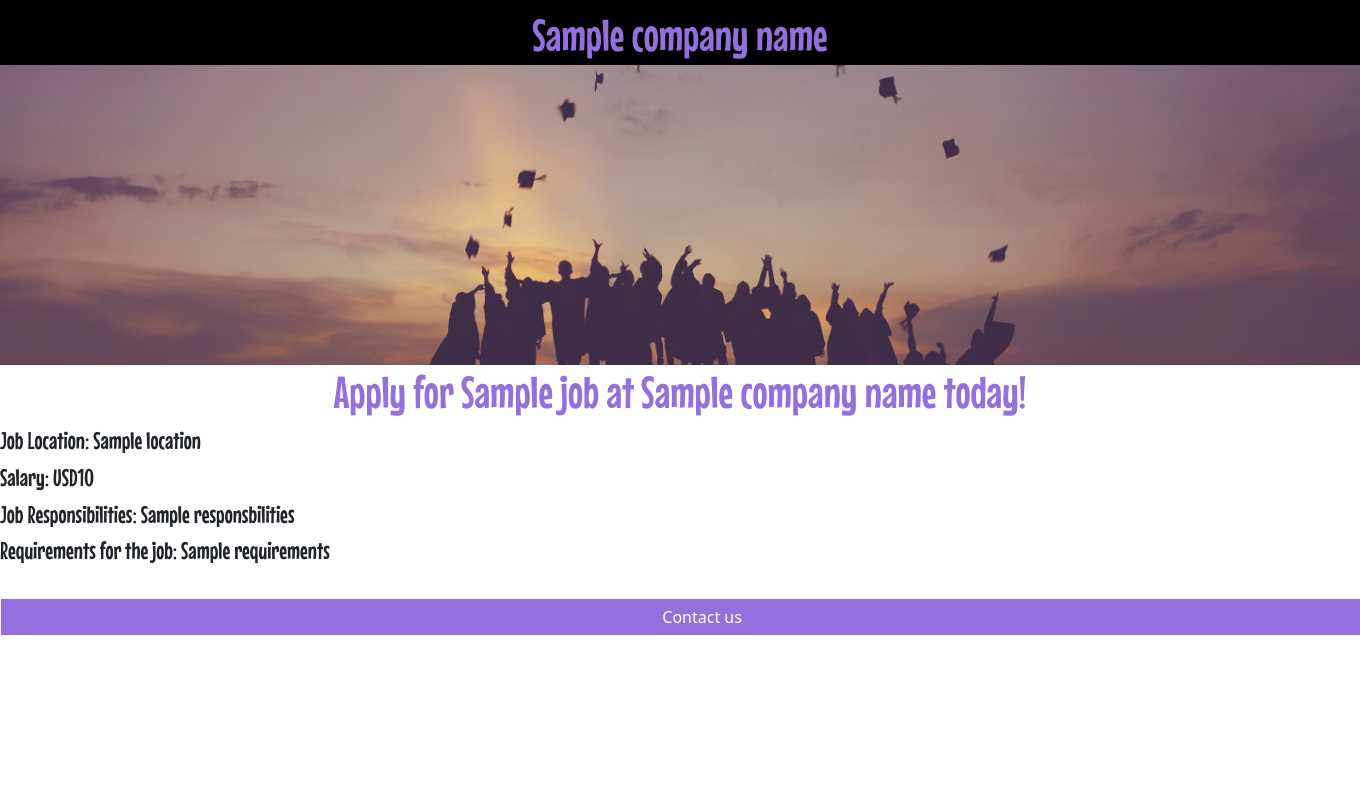
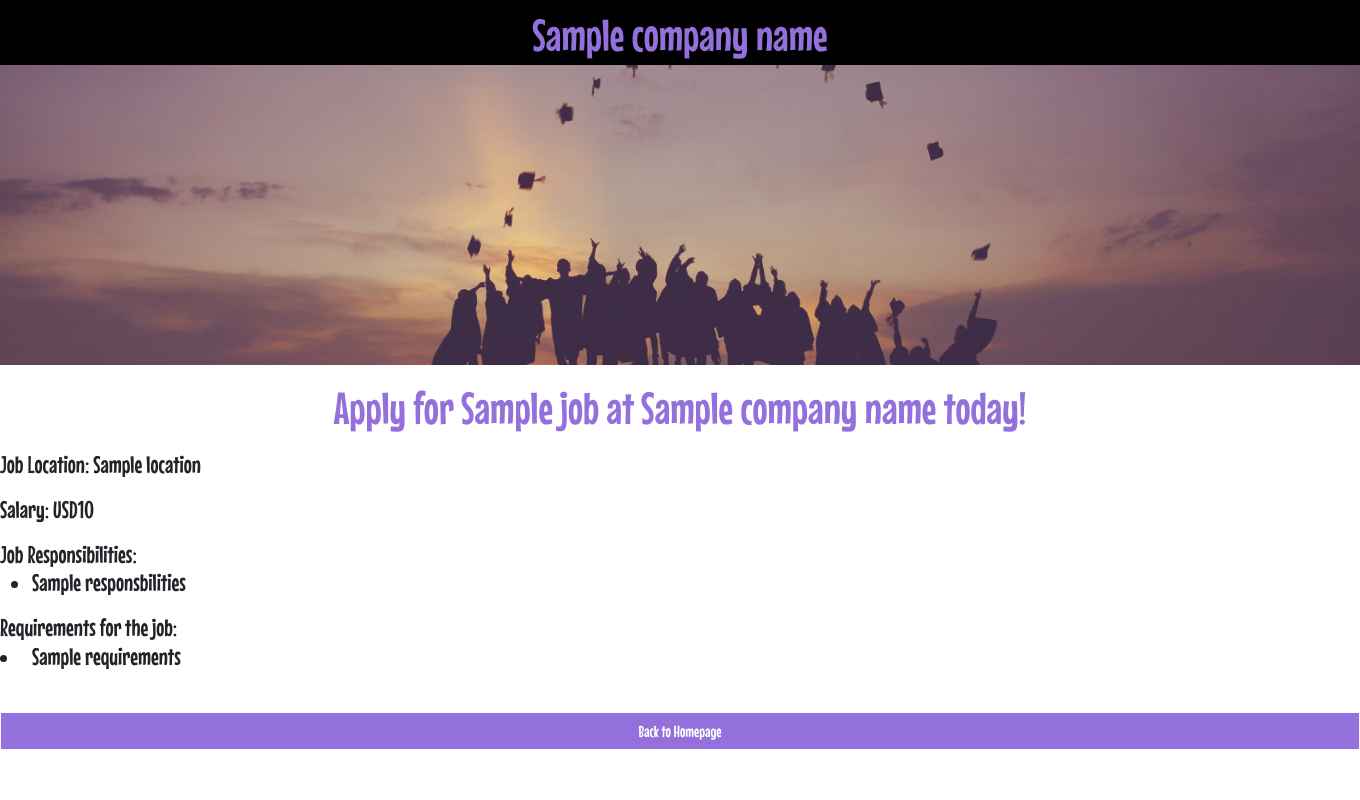
Before and after one commit to VG-Venice/flask-basic, a Flask app: template templates/jobpage.html in a window 1360 px wide; the page is wider, and only the part inside the window is pictured. Run offline with Flask 2, Linux system fonts and the light colour scheme; the template is opened without the code that fills it: most values are stand-ins (such as "Sample title", 1, 10 or a date in 2020).

Commit message:
Changes in ui and functionality using <ul> and css

```diff
--- a/templates/jobitem.html
+++ b/templates/jobitem.html
@@ -6,7 +6,7 @@
       <div style="color: tomato;">Salary:  {{job['salary']}} {{job['currency']}}</div>
      </div>
   <div class="col-3">
-    <button type="button" class="btn btn-outline-primary"><a href="/job/{{job['id']}}">Apply Now</a></button>
+    <button type="button" class="btn btn-outline-primary"><a href="/job/{{job['id']}}" style="text-decoration: none;">Apply Now</a></button>
       </div>
 
 </div>
--- a/templates/jobpage.html
+++ b/templates/jobpage.html
@@ -9,6 +9,7 @@
       font-weight: normal;
     }
       #h1first{
+        width: 100%;
     background: black;
     padding: 8px 0;
     margin-bottom: -5px;
@@ -21,9 +22,9 @@
     text-align: center;
   }
   #banner{
-    width: 104.25%;
+    width: 100.4%;
     height: 300px;
-    margin-left: -23.5px;
+    margin-left: -3.5px;
     object-fit: cover;
   }
   </style>
@@ -31,11 +32,21 @@
 <body>
      <h1 id="h1first"> {{company_name}} </h1>
     <img id="banner" src="/static/img.jpg">
-  <h1> Apply for {{job.title}} at {{company_name}} today! </h1>
-  <h4> Job Location: {{job.location}} </h4>
-  <h4> Salary: {{job.currency}}{{job.salary}} </h4>
-  <h4> Job Responsibilities: {{job.responsbilities}} </h4>
-  <h4> Requirements for the job: {{job.requirements}} </h4>
-      <button style="border-radius: 0px;width: 103.25vw;margin-left: -25px;color: white;background-color: mediumpurple;" class="btn btn-light mx-auto mt-4 mb-3">Contact us</button>
+  <h1 class="mt-3 mb-3"> Apply for {{job.title}} at {{company_name}} today! </h1>
+  <h4 class="mt-3 mb-3"> Job Location: {{job.location}} </h4>
+  <h4 class="mt-3 mb-3"> Salary: {{job.currency}}{{job.salary}} </h4>
+  <h4 class="mt-3 mb-3"> Job Responsibilities:
+    <ul>
+    {% for line in job.responsbilities.split("\n") %}
+      <li>{{line}}</li>
+    {% endfor %}
+    </ul>
+  </h4>
+  <h4 class="mt-3 mb-3"> Requirements for the job:
+      {% for lines in job.requirements.split(",") %}
+      <li>{{lines}}</li>
+    {% endfor %}
+  </h4>
+      <button style="border-radius: 0px;width: 100vw;margin-left: -25px;color: white;background-color: mediumpurple;" class="btn btn-light mx-auto mt-4 mb-3"><a style="text-decoration: none;color: white;" href="/">Back to Homepage</a></button>
 </body>
 </html>
```
Also changed, not shown: database.py (+4 -3 lines).
